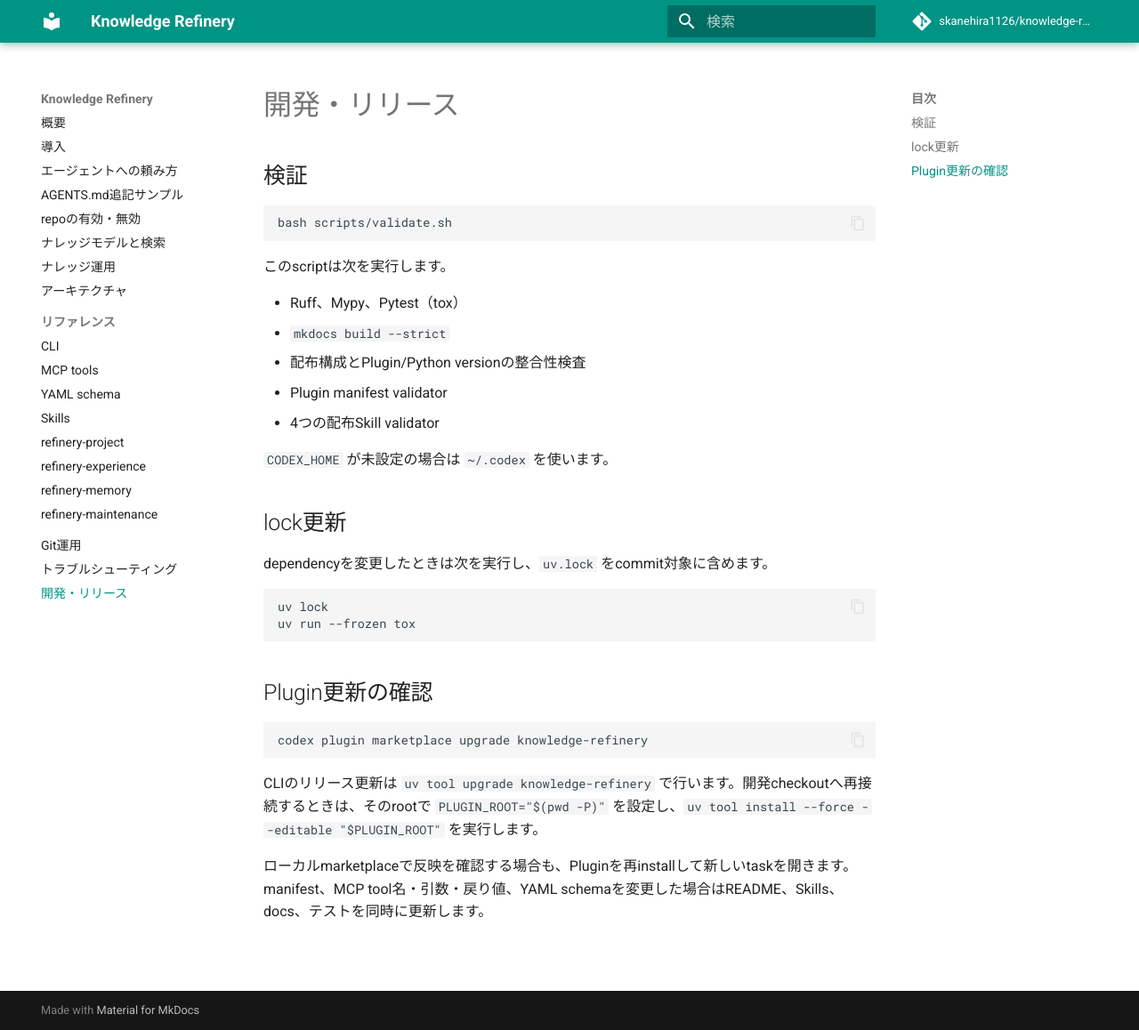
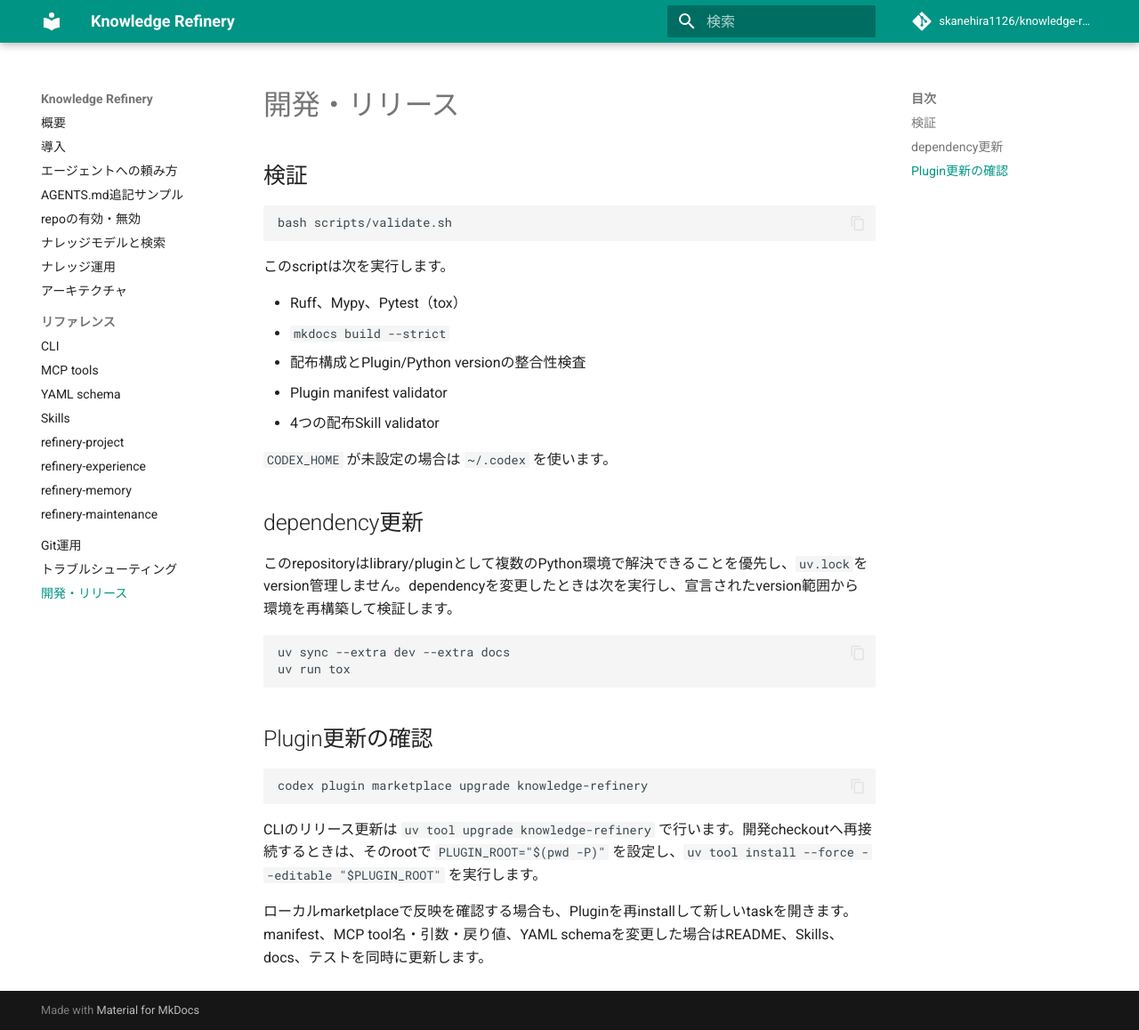
Before and after one commit to skanehira1126/knowledge-refinery, an MkDocs documentation site: the page built from docs/development.md, in a window 1280 px wide and 1158 px high. Shown: the whole window at 89% size. Built offline with MkDocs 1.6.1 and Material for MkDocs 9.7.7, drawn with Linux system fonts in a browser that asks for light colours; comment, search, counter and statistics services are not loaded.

Commit message:
Keep Python 3.11 compatibility without a lockfile

````diff
--- a/docs/development.md
+++ b/docs/development.md
@@ -16,13 +16,15 @@ bash scripts/validate.sh
 
 `CODEX_HOME` が未設定の場合は `~/.codex` を使います。
 
-## lock更新
+## dependency更新
 
-dependencyを変更したときは次を実行し、`uv.lock` をcommit対象に含めます。
+このrepositoryはlibrary/pluginとして複数のPython環境で解決できることを優先し、`uv.lock`を
+version管理しません。dependencyを変更したときは次を実行し、宣言されたversion範囲から
+環境を再構築して検証します。
 
 ```bash
-uv lock
-uv run --frozen tox
+uv sync --extra dev --extra docs
+uv run tox
 ```
 
 ## Plugin更新の確認
--- a/pyproject.toml
+++ b/pyproject.toml
@@ -30,6 +30,7 @@ license-files = ["LICENSE"]
 dependencies = [
     "mcp>=1.0,<2",
     "PyYAML>=6.0.2,<7",
+    "typing-extensions>=4.12,<5",
 ]
 
 [project.urls]
````
Also changed, not shown: .mcp.json, 5 other files.
